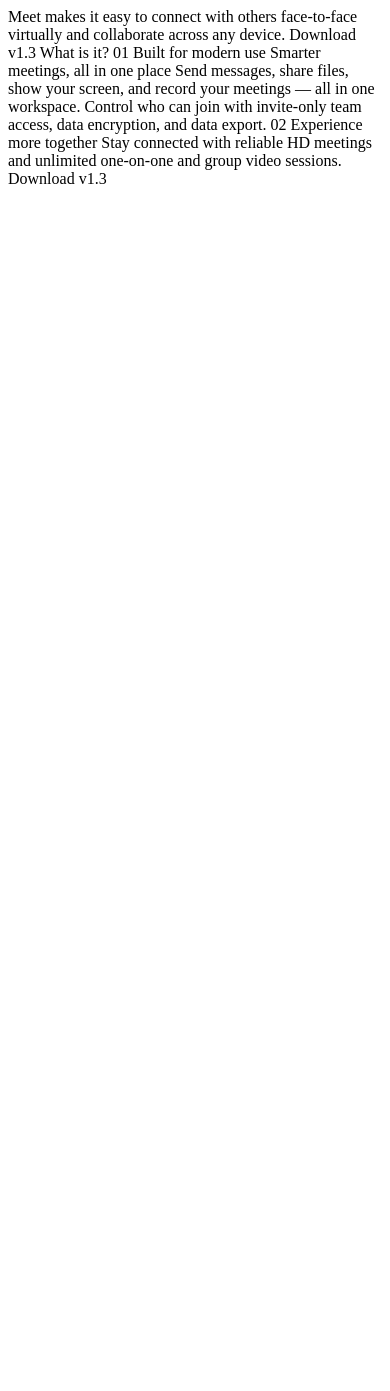
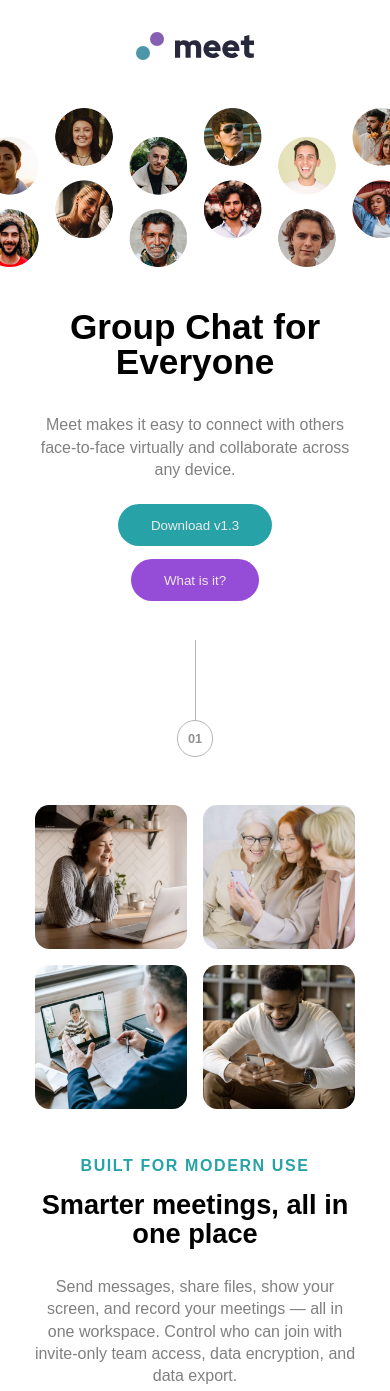
Before and after one commit to Gummi-D/FEM-MeetLandingPage, a plain HTML site: page index.html in a window 390 px wide. Shown: the top 1391 px of the page. Before the commit the page ends 844 px from the top, so only its background shows below. Drawn offline with Linux system fonts and the light colour scheme.

Commit message:
Tablet and mobile
Tablet and mobile design mostly done

```diff
--- a/index.html
+++ b/index.html
@@ -5,27 +5,48 @@
   <meta name="viewport" content="width=device-width, initial-scale=1.0">
 
   <link rel="icon" type="image/png" sizes="32x32" href="./assets/favicon-32x32.png">
+  <link rel="stylesheet" href="./style.css">
 
   <title>Frontend Mentor | Meet landing page</title>
 </head>
 <body>
-  Meet makes it easy to connect with others face-to-face virtually and collaborate across any device.
+  <div class="logo">
+    <img src="./assets/logo.svg" alt="Meet logo">
+  </div>
+  <div class="hero">
+    <img src="/assets/tablet/image-hero.png" alt="">
+  </div>
 
-  Download v1.3
-  What is it?
+  <h1 class="slogan">Group Chat for Everyone</h1>
 
-  01
-  Built for modern use
+  <p class="description"> Meet makes it easy to connect with others face-to-face virtually and collaborate across any device.</p>
 
-  Smarter meetings, all in one place
+  <div class="buttons">
+    <button class="cyan">Download v1.3</button>
+    <button class="purple">What is it?</button>
+  </div>
+  <div class="number-divider">
+  </div>
 
-  Send messages, share files, show your screen, and record your meetings — all in one
-  workspace. Control who can join with invite-only team access, data encryption, and data export.
+  <div class="number">01</div>
+  <div class="gallery">
+    <img src="./assets/desktop/image-woman-in-videocall.jpg" alt="woman in videocall">
+    <img src="./assets/desktop/image-women-videochatting.jpg" alt="women videochatting">
+    <img src="./assets/desktop/image-men-in-meeting.jpg" alt="men in meeting">
+    <img src="./assets/desktop/image-man-texting.jpg" alt="man texting">
+  </div>
+  <h3>Built for modern use</h3>
 
-  02
-  Experience more together
-  Stay connected with reliable HD meetings and unlimited one-on-one and group video sessions.
+  <h2>Smarter meetings, all in one place</h2>
 
-  Download v1.3
+  <p class="description">Send messages, share files, show your screen, and record your meetings — all in one
+  workspace. Control who can join with invite-only team access, data encryption, and data export.</p>
+  <div class="number-divider"></div>
+  <div class="number">02</div>
+  <footer>
+    <h2 class="white">Experience more together</h2>
+    <p class="description white">Stay connected with reliable HD meetings and unlimited one-on-one and group video sessions.</p>
+    <button class="purple">Download v1.3</button>
+  </footer>
 </body>
 </html>
--- /dev/null
+++ b/style.css
@@ -0,0 +1,167 @@
+* {
+  margin: 0;
+  padding: 0;
+  outline: 0;
+  box-sizing: border-box;
+  font-family:sans-serif
+}
+
+body {
+ -webkit-font-smoothing: antialiased;
+ display: flex;
+ flex-direction: column;
+}
+
+button {
+ cursor: pointer;
+}
+
+.logo img {
+  display: block;
+  margin: 0 auto;
+  padding: 2rem 0;
+}
+
+.hero {
+    margin-top: 1em;
+    display: flex;
+    justify-content: center;
+}
+
+.hero img {
+    margin: 0 auto;
+    width: 110vw;
+}
+
+.slogan {
+    margin-top: 1.2em;
+    padding: 0em 1.4em;
+    font-weight: 800;
+    text-align: center;
+    font-size: 2.2em;
+    line-height: 1;
+    margin-bottom: 1em;
+}
+
+.description {
+    color: grey;
+    padding: 0 2em;
+    text-align: center;
+    line-height: 1.4em;
+    margin-bottom: 1em;
+}
+
+.buttons {
+    display: flex;
+    flex-direction: column;
+}
+
+button {
+    color: rgb(237, 233, 233);
+    padding: 1em 2.5em;
+    border-radius: 2em;
+    margin: 0.5em auto;
+    border: 0;
+}
+
+.purple {
+    background-color: rgb(149, 76, 214);
+}
+
+.cyan {
+    background-color: rgb(39, 163, 168);
+}
+
+.number-divider{
+    margin: 2em auto 0em auto;
+    background-color: rgb(181, 181, 181);
+    content:"";
+    height: 5em;
+    width: 0.05em;
+}
+
+.number {
+    border: 0.05em solid rgb(181, 181, 181);
+    border-radius: 2em;
+    text-align: center;
+    margin: auto;
+    padding: 0.8em;
+    color: rgb(145, 145, 145);
+    font-weight: 900;
+    font-size: 0.8em;
+    z-index: 1;
+    background-color: white;
+}
+
+.gallery {
+    margin: 3em 0em;
+    display: flex;
+    justify-content: center;
+    flex-wrap: wrap;
+    gap: 1em;
+}
+
+.gallery img {
+    border-radius: 0.9em;
+    height: 9em;
+}
+
+h3 {
+    text-align: center;
+    color: rgb(39, 163, 168);
+    text-transform: uppercase;
+    font-size: 1em;
+    letter-spacing: 0.1em;
+    font-weight: 800;
+    margin-bottom: 1em;
+}
+
+h2 {
+    text-align: center;
+    font-weight: 900;
+    padding: 0em 1em;
+    line-height: 1.8rem;
+    font-size: 1.7em;
+    margin-bottom: 1em;
+}
+
+footer {
+    padding: 6em 0em;
+    margin-top: -1.1em;
+    display: flex;
+    flex-direction: column;
+    background-size: cover;
+    background-image: linear-gradient(
+        hsl(195, 37%, 48%, 0.8),
+        hsl(195, 37%, 48%, 0.8)
+        ),
+        url(./assets/mobile/image-footer.jpg);
+}
+
+.white {
+    color: white;
+}
+
+@media screen and (min-width: 800px) {
+    .slogan {
+        margin: 4rem 20rem
+    }
+
+    .description {
+        padding: 0rem 18rem
+    }
+
+    .buttons {
+        display: block;
+        margin: 0 auto;
+    }
+}
+
+@media  screen and (min-width: 1200px) {
+    .top {
+        display: flex;
+        flex-direction: row;
+    }
+
+
+}
```
Also changed, not shown: 1 other file.
